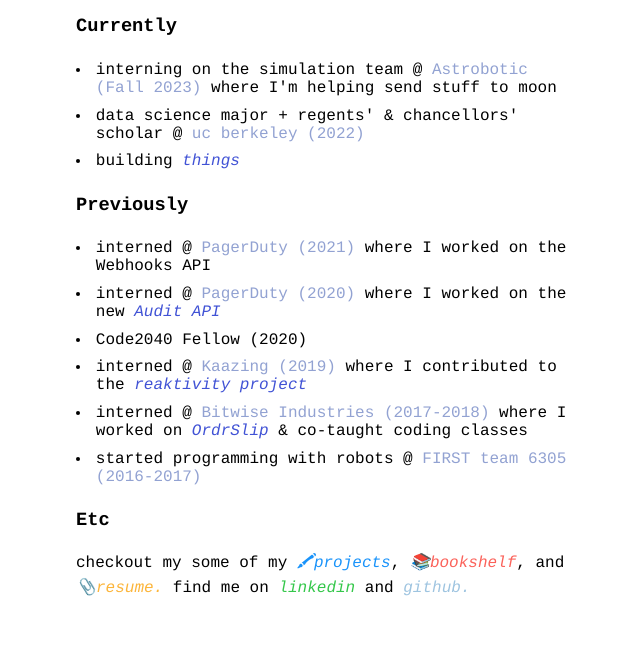
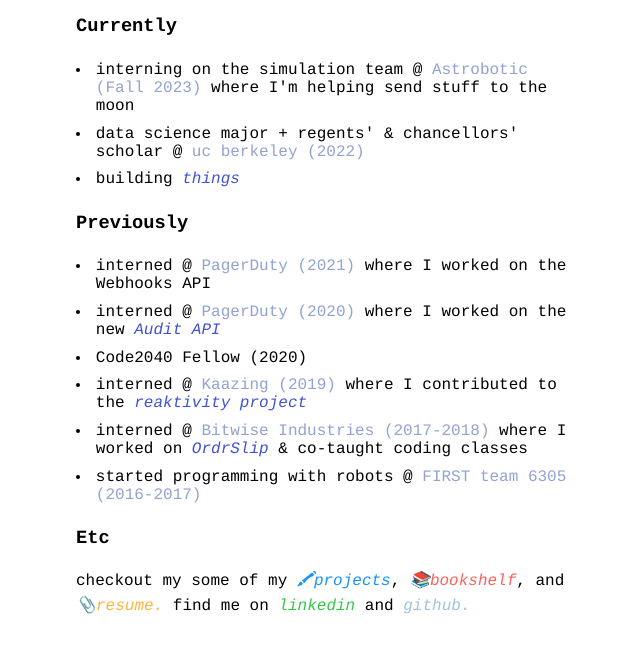
Before and after one commit to amandaratio/amandaratio.github.io, a plain HTML site: page index.html in a window 1280 px wide. Shown: the part 136-788 px from the top of the page, without its empty margins (314-954 px from the left). Drawn offline with Linux system fonts and the light colour scheme.

Commit message:
Update index.html

```diff
--- a/index.html
+++ b/index.html
@@ -30,7 +30,7 @@
                     <li>
                         interning on the simulation team @
                         <span class="lavender">Astrobotic (Fall 2023)</span>
-                         where I'm helping send stuff to moon
+                         where I'm helping send stuff to the moon
                     </li>
                     <li>
                         data science major + regents' & chancellors' scholar @
```
